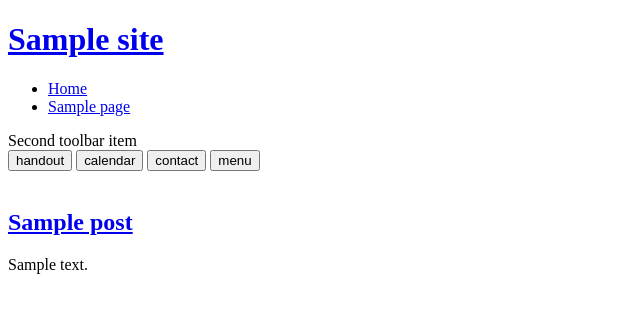
After one commit to OpaL2/Olari-V2, a WordPress theme: template src/templates/front-page.php in a window 1280 px wide. The commit adds this page. Shown: the top 313 px of the page, without its empty margins (0-640 px from the left). Run offline with PHP 8.4 and a stand-in for WordPress, Linux system fonts and the light colour scheme; the site name, menu and one post (Sample post) are stand-ins, and other content is empty; some libraries are stand-ins or nearby versions.

Commit message:
Add loop to theme and started front page

```diff
--- a/gulpfile.babel.js
+++ b/gulpfile.babel.js
@@ -106,7 +106,7 @@ function build_js(startPath, targetDirectory) {
       .on('error', (err) => {
         console.log(err);
       })
-      .pipe(source('app.js'))
+      .pipe(source('index.js'))
       .pipe(buffer())
       .pipe(sourcemaps.init({loadMaps: true}))
       .pipe(sourcemaps.write())
@@ -123,7 +123,7 @@ function build_js_production(startPath, targetDirectory) {
       .on('error', (err) => {
         console.log(err);
       })
-      .pipe(source('app.js'))
+      .pipe(source('index.js'))
       .pipe(buffer())
       .pipe(uglify())
       .pipe(gulp.dest(targetDirectory));
--- a/src/js/app.js
+++ b/src/js/app.js
@@ -9,7 +9,7 @@ function mapMobileToolbar() {
       $('.m-toolbar-page').hide().removeClass("active");
       $(btn).toggleClass("active");
       if($(btn).hasClass("active")){
-        $('#m-toolbar-page-' + btn.id.substr(-1)).show().addClass("active");
+        $('#m-toolbar-page-' + btn.id.split("-").pop()).show().addClass("active");
       }
     });
   });
--- a/src/templates/footer.php
+++ b/src/templates/footer.php
@@ -1,4 +1,4 @@
-
+  </main>
   <footer>
     <div id="react-footer" />
   </footer>
--- /dev/null
+++ b/src/templates/front-page.php
@@ -0,0 +1,8 @@
+
+<?php get_header(); ?>
+
+<?php get_template_part('partials/front-page', 'branding') ?>
+
+<?php get_template_part('partials/theloop','excerpt'); ?>
+
+<?php get_footer(); ?>
--- a/src/templates/functions.php
+++ b/src/templates/functions.php
@@ -31,6 +31,33 @@ function olariv2_wigdets_init() {
 }
 add_action('widgets_init', 'olariv2_wigdets_init');
 
+function olariv2_customize_register($wp_customize) {
+
+  $wp_customize->add_panel('theme', array(
+    'title' => __('Theme settings', 'olariv2'),
+    'priority' => 10
+  ));
+  $wp_customize->add_section('front_page_branding', array(
+    'title' => __('Front page branding', 'olariv2'),
+    'description' => __('Settings for front page branding', 'olariv2'),
+    'priority' => 160,
+    'panel' => 'theme',
+    'capability' => 'edit_theme_options'
+  ));
+
+  $wp_customize->add_setting('front_page_img', array(
+    'default' => '',
+    'section' => 'front_page_branding'
+  ));
+
+  $wp_customize->add_control( new WP_Customize_Media_Control( $wp_customize, 'front_page_img', array(
+    'label' => __('Front page branding image', 'olariv2'),
+    'section' => 'front_page_branding',
+    'mime_type' => 'image'
+  )));
+}
+add_action('customize_register', 'olariv2_customize_register');
+
 /*
 This function is machine generated, please do not modify
 */
--- a/src/templates/header.php
+++ b/src/templates/header.php
@@ -14,17 +14,24 @@
   <header>
     <div class="site-branding">
       <h1 class="site-title"><a href="<?php echo esc_url( home_url( '/' ) ); ?>" rel="home"><?php bloginfo( 'name' ); ?></a>
-        <?php if($pagename): ?>
+        <?php if(is_page()): ?>
           /
-          <a href="<?php echo esc_url( get_permalink() ); ?>" rel="$pagename" >
+          <a href="<?php echo esc_url( get_permalink() ); ?>">
             <?php echo esc_html($pagename); ?>
+          </a>
+        <?php elseif (is_single()): ?>
+          /
+          <a href="<?php echo esc_url( get_post_permalink() ); ?>">
+            <?php single_post_title(); ?>
           </a>
         <?php endif; ?></h1>
     </div>
-    <div id="m-toolbar-page-4" class="primary-nav m-toolbar-page">
+    <div id="m-toolbar-page-menu" class="primary-nav m-toolbar-page">
       <?php wp_nav_menu('primary'); ?>
     </div>
   </header>
+  <?php get_sidebar('primary'); ?>
 
   <?php get_template_part('partials/toolbar', 'mobile'); ?>
-  <?php get_sidebar('primary'); ?>
+
+  <main>
--- /dev/null
+++ b/src/templates/partials/front-page-branding.php
@@ -0,0 +1,3 @@
+<div class="front-page-branding">
+  <div class="site-logo"><img src="<?php get_theme_mod( 'front_page_img', '' ); ?>"></div>
+</div>
--- /dev/null
+++ b/src/templates/partials/theloop-excerpt.php
@@ -0,0 +1,17 @@
+
+<div id="theloop" class="loop">
+  <?php if(have_posts()) : while( have_posts() ) : the_post(); ?>
+
+  <div class="post">
+    <h2 class="post-title"><a href="<?php the_permalink(); ?>"><?php the_title(); ?></a></h2>
+
+    <div class="post-content">
+      <?php the_excerpt(); ?>
+    </div>
+  </div>
+
+
+  <?php endwhile; else : ?>
+    <p><?php esc_html_e( 'Sorry, no posts matched your criteria.', 'olariv2' ); ?></p>
+  <?php endif; ?>
+</div>
--- a/src/templates/partials/toolbar-mobile.php
+++ b/src/templates/partials/toolbar-mobile.php
@@ -1,23 +1,20 @@
+<?php
+  $prev_link = get_previous_posts_link(__('&laquo;', 'olariv2'));
+  $next_link = get_next_posts_link(__('&raquo;', 'olariv2'));
 
-<div class="m-toolbar">
-  <button id="m-toolbar-button-1" class="m-toolbar-button">handout</button>
-  <button id="m-toolbar-button-2" class="m-toolbar-button">calendar</button>
-  <button id="m-toolbar-button-3" class="m-toolbar-button">contact</button>
-  <button id="m-toolbar-button-4" class="m-toolbar-button">menu</button>
-</div>
-
-<?php
-  the_widget(
-    'olariv2_Handout',
-    array(),
-    array(
-      'before_widget' => '<div id="m-toolbar-page-1" class="m-toolbar-page">',
-      'after_widget' => '</div>',
-      'before_title' => '<h3 class="m-toolbar-title">',
-      'after_title' => '</h3>'
-    ));
 ?>
 
-<div class="m-toolbar-page" id="m-toolbar-page-2">
-  Second toolbar item
+<?php if (is_front_page()): ?>
+<div class="m-toolbar">
+  <button id="m-toolbar-button-handout" class="m-toolbar-button">handout</button>
+  <button id="m-toolbar-button-calendar" class="m-toolbar-button">calendar</button>
+  <button id="m-toolbar-button-contact" class="m-toolbar-button">contact</button>
+  <button id="m-toolbar-button-menu" class="m-toolbar-button">menu</button>
 </div>
+<?php elseif (is_single() || is_page()): ?>
+  <div class="m-toolbar">
+    <?php echo $prev_link ;?>
+    <button id="m-toolbar-button-menu" class="m-toolbar-button">menu</button>
+    <?php echo $next_link; ?>
+  </div>
+<?php endif; ?>
--- a/src/templates/sidebar-primary.php
+++ b/src/templates/sidebar-primary.php
@@ -1,3 +1,20 @@
 <div id="sidebar-primary" class="sidebar">
+  <?php
+  the_widget(
+    'olariv2_Handout',
+    array(),
+    array(
+      'before_widget' => '<div id="m-toolbar-page-handout" class="m-toolbar-page">',
+      'after_widget' => '</div>',
+      'before_title' => '<h3 class="m-toolbar-title">',
+      'after_title' => '</h3>'
+    ));
+  ?>
+
+  <div class="m-toolbar-page" id="m-toolbar-page-calendar">
+    Second toolbar item
+  </div>
+
   <?php dynamic_sidebar('primary'); ?>
+
 </div>
```
Also changed, not shown: src/less/style.less (+10 -1 lines), src/templates/index.php (+4 -3 lines), src/templates/partials/theloop.php (added, +17 -0 lines), 1 other file.
